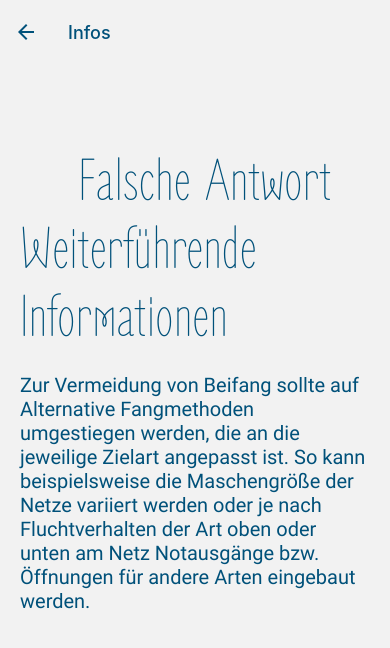
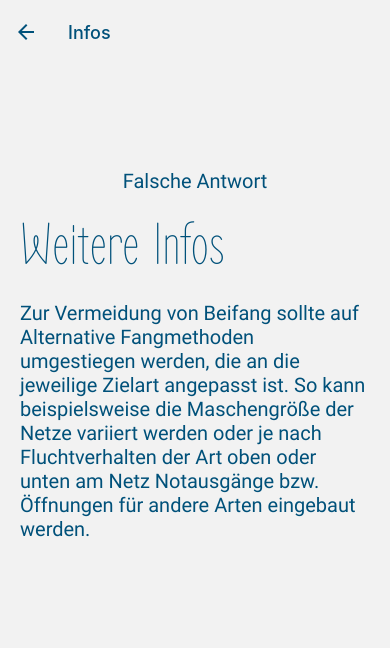
Before and after one commit to KHomuth/its-mosy-quiz, a React Native app: screen /Infos in a window 390 px wide. Shown: the top 648 px of the page. Built offline with nearby package versions, Linux system fonts and the light colour scheme.

Commit message:
evaluate answer

```diff
--- a/components/InfoPage.js
+++ b/components/InfoPage.js
@@ -15,40 +15,33 @@ export default function InfoPage({ route }) {
     }
 
     const {index, answer} = route.params;
+    const rightAnswer = Questions.Fragen[index].Antworttext;
+
 
     const evalAnswer = (answer) => {
-      let rightAnswer = '';
-
       if(answer == Questions.Fragen[index].Richtige_antwort) {
-        rightAnswer = Questions.Fragen[index].Antworttext;
-
-        return <React.Fragment>
-            <Text style={styles.titleText}>Richtige Antwort</Text>
-            <Text style={styles.titleText}>{rightAnswer}</Text>
-          </React.Fragment>;
+        return (
+          <View style={styles.textContainer}>
+            <Text style={styles.text}>Richtige Antwort</Text>
+          </View>
+        );
       } else {
-        return <React.Fragment>
-            <Text style={styles.titleText}>Falsche Antwort</Text>
-            <Text style={styles.titleText}>{rightAnswer}</Text>
-          </React.Fragment>;
+        return (
+          <View style={styles.textContainer}>
+            <Text style={styles.text}>Falsche Antwort</Text>
+          </View>
+        );
       }
     }
-
-    if(answer == Questions.Richtige_antwort) {
-      rightAnswer = Questions.Antworttext;
-    }
-    console.log(answer);
 
     return (
       <View style={styles.containerBackground}>
         <View style={styles.container}>
+          {evalAnswer(answer)}
           <View style={styles.textContainer}>
-            {evalAnswer(answer)}
-          </View>
-          <Text style={styles.titleText}>Weiterführende Informationen</Text>
-          <View style={styles.textContainer}>
+            <Text style={styles.titleText}>Weitere Infos</Text>
             <Text style={styles.text}>
-              {Questions.Fragen[index].Antworttext}
+              {rightAnswer}
             </Text>
           </View>
         </View>
--- a/components/LandingPage.js
+++ b/components/LandingPage.js
@@ -29,8 +29,6 @@ export default function LandingPage({ navigation }) {
           navigation.push('Quiz', {
             index: data.question-1,
           });
-
-          console.log(data.question);
         } else if (data.phase == 2) {
           navigation.push('Infos', {
             index: data.question-1,
--- a/components/QuizPage.js
+++ b/components/QuizPage.js
@@ -31,14 +31,14 @@ export default function QuizPage({ route, navigation }) {
       <View style={styles.containerBackground}>
         <View style={styles.container}>
           <Text style={[styles.text, styles.textCenter]}>{Questions.Fragen[index].Frage}</Text>
-          {answerButtons.map((item, index) => (
+          {answerButtons.map((item, itemIndex) => (
             <QuestionOption
-              key={index}
+              key={itemIndex}
               value={item}
-              btnNum={index}
-              questionIndex={index+1}
+              btnNum={itemIndex}
+              questionIndex={itemIndex+1}
               navigation={navigation}
-              onPress={() => navigation.push('Infos', {answer: item})}
+              onPress={() => navigation.push('Infos', {index: (index), answer: item})}
             />
           ))}
         </View>
```
